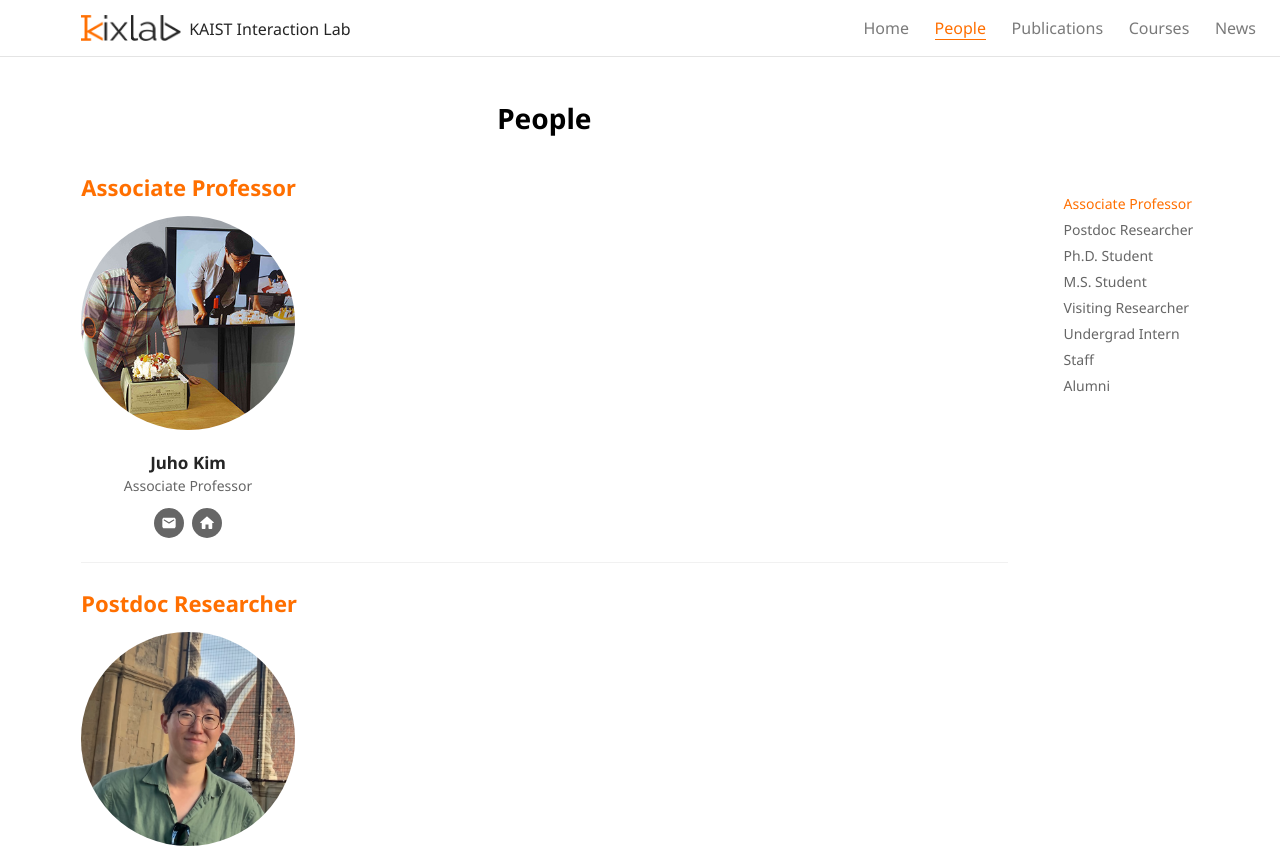
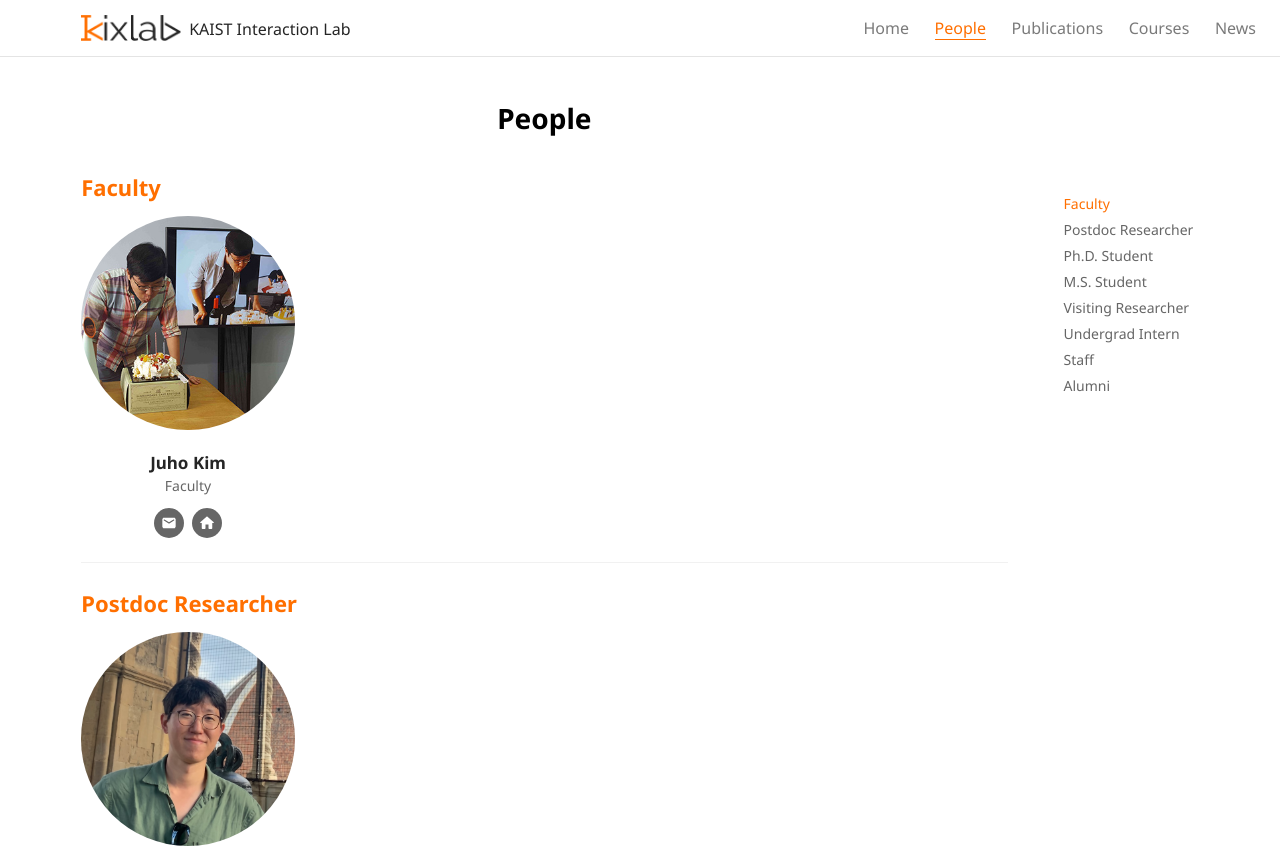
Before and after one commit to uhcsed/uhcsed.github.io, a Next.js app: page /people in a window 1280 px wide. Shown: the top 848 px of the page. Built offline with nearby package versions, Linux system fonts and the light colour scheme.

Commit message:
member info update (#110)

```diff
--- a/src/data/members.ts
+++ b/src/data/members.ts
@@ -1,5 +1,5 @@
 export const KixlabPositions = [
-  'Associate Professor',
+  'Faculty',
   'Postdoc Researcher',
   'Ph.D. Student',
   'M.S. Student',
@@ -173,7 +173,7 @@ export const MEMBERS = {
     firstName: 'Juho',
     lastName: 'Kim',
     email: 'juhokim@kaist.ac.kr',
-    kixlabPosition: 'Associate Professor',
+    kixlabPosition: 'Faculty',
     img: 'juhokim.jpg',
     site: 'http://juhokim.com/',
     startYear: 2016,
@@ -435,6 +435,7 @@ export const MEMBERS = {
     endSeason: 'Fall',
     isAlumni: true,
     affiliation: 'KAIST',
+    currentPosition: 'Engineer at SkillBench',
   },
   shahnozayadgarova: {
     firstName: 'Shahnoza',
@@ -703,6 +704,7 @@ export const MEMBERS = {
   eunjeongkang: {
     firstName: 'Eun Jeong',
     lastName: 'Kang',
+    affiliation: 'Sogang University',
     currentPosition: 'Ph.D. Student at Cornell University',
     kixlabPosition: 'Visiting Researcher',
     isAlumni: true,
@@ -741,7 +743,7 @@ export const MEMBERS = {
     firstName: 'Mina',
     lastName: 'Huh',
     currentPosition: 'Ph.D. Student at University of Texas, Austin',
-    kixlabPosition: 'Undergrad Intern',
+    kixlabPosition: 'Visiting Researcher',
     isAlumni: true,
     site: 'https://minahuh.com/',
     startYear: 2020,
@@ -846,7 +848,7 @@ export const MEMBERS = {
     endYear: 2020,
     endSeason: 'Spring',
     site: 'https://jisoolee0123.github.io/',
-    currentPosition: 'UX Lead & ML engineer at Beeble',
+    currentPosition: 'Co-founder at Beeble',
   },
   artithakur: {
     firstName: 'Arti',
@@ -944,7 +946,7 @@ export const MEMBERS = {
     startSeason: 'Spring',
     endYear: 2024,
     endSeason: 'Winter',
-    currentPosition: 'Ringle',
+    affiliation: 'Ringle',
   },
   saharadmoni: {
     firstName: 'Sahar',
@@ -953,7 +955,7 @@ export const MEMBERS = {
     isAlumni: true,
     startSeason: 'Winter',
     startYear: 2024,
-    currentPosition: 'Technion',
+    affiliation: 'Technion',
   },
   yuewenyang: {
     firstName: 'Yuewen',
@@ -962,7 +964,7 @@ export const MEMBERS = {
     isAlumni: true,
     startSeason: 'Winter',
     startYear: 2024,
-    currentPosition: 'Cornell Tech',
+    affiliation: 'Cornell Tech',
   },
   gionnievelim: {
     firstName: 'Gionnieve',
@@ -973,6 +975,7 @@ export const MEMBERS = {
     startSeason: 'Winter',
     endYear: 2023,
     endSeason: 'Summer',
+    affiliation: 'SUTD',
     currentPosition: 'Ph.D. Student at SUTD',
   },
   tonijankeithmonserrat: {
@@ -983,7 +986,9 @@ export const MEMBERS = {
     startSeason: 'Summer',
     startYear: 2019,
     currentPosition: 'Ph.D. Researcher at UPLB',
-  },
+    affiliation: 'UPLB',
+  },
+
   simonperrault: {
     firstName: 'Simon',
     lastName: 'Perrault',
@@ -993,6 +998,7 @@ export const MEMBERS = {
     startSeason: 'Summer',
     endYear: 2018,
     endSeason: 'Fall',
+    affiliation: 'SUTD',
     currentPosition: 'Assistant Professor at Singapore University of Technology and Design',
     site: 'https://istd.sutd.edu.sg/people/faculty/simon-perrault',
   },
@@ -1005,6 +1011,7 @@ export const MEMBERS = {
     startSeason: 'Summer',
     endYear: 2018,
     endSeason: 'Summer',
+    affiliation: 'UW',
     currentPosition: 'Assistant Professor at George Mason University',
     site: 'http://rayhong.net/?i=1',
   },
@@ -1017,6 +1024,7 @@ export const MEMBERS = {
     startSeason: 'Winter',
     endYear: 2018,
     endSeason: 'Spring',
+    affiliation: 'University of Trento',
     currentPosition: 'Ph.D. Researcher at University of Trento',
   },
   khanhduyle: {
@@ -1205,6 +1213,7 @@ export const MEMBERS = {
     startSeason: 'Fall',
     startYear: 2022,
     affiliation: 'KAIST',
+    currentPosition: 'Engineer at SkillBench',
     site: 'https://thestar.notion.site/e6f6b641bd8f493085e5f044182dcae3',
   },
   sangkyungkwak: {
@@ -1334,6 +1343,7 @@ export const MEMBERS = {
     endYear: 2021,
     endSeason: 'Fall',
     affiliation: 'KAIST',
+    currentPosition: 'AI Product Manager atStudio XID',
   },
   seokhunjeong: {
     firstName: 'Seokhun',
@@ -1374,7 +1384,7 @@ export const MEMBERS = {
     lastName: 'Lee',
     kixlabPosition: 'Undergrad Intern',
     isAlumni: true,
-    currentPosition: 'Ph.D Stuent at Virginia Tech',
+    currentPosition: 'Ph.D. Student at Virginia Tech',
     startYear: 2020,
     startSeason: 'Fall',
     endYear: 2021,
@@ -1539,6 +1549,7 @@ export const MEMBERS = {
     startSeason: 'Summer',
     startYear: 2020,
     affiliation: 'KAIST',
+    currentPosition: 'Researcher at Wikimedia Foundation',
   },
   eunseochoi: {
     firstName: 'Eunseo',
@@ -1622,6 +1633,7 @@ export const MEMBERS = {
     endYear: 2020,
     endSeason: 'Winter',
     affiliation: 'R V College of Engineering, India',
+    currentPosition: 'Ph.D. Student at Northeastern University',
     site: 'https://nix07.github.io/',
   },
   taehyeonan: {
@@ -1690,6 +1702,7 @@ export const MEMBERS = {
     endYear: 2019,
     endSeason: 'Summer',
     affiliation: 'DGIST',
+    currentPosition: 'Co-founder & CTO at Companoid Labs',
     site: 'https://www.harooo.com/terminal',
   },
   jimmywei: {
@@ -1722,7 +1735,7 @@ export const MEMBERS = {
     endYear: 2019,
     endSeason: 'Spring',
     affiliation: 'CAU',
-    currentPosition: 'M.S. Student at KAIST Graduate School of AI',
+    currentPosition: 'Researcher at Twelve Labs',
   },
   juanlee: {
     firstName: 'Juan',
@@ -1832,7 +1845,7 @@ export const MEMBERS = {
     endYear: 2017,
     endSeason: 'Fall',
     affiliation: 'KAIST',
-    currentPosition: 'Software Engineer at NAVER',
+    currentPosition: 'Software Engineer at Pinterest',
   },
   beomsukim: {
     firstName: 'Beomsu',
@@ -1855,6 +1868,7 @@ export const MEMBERS = {
     endYear: 2017,
     endSeason: 'Fall',
     affiliation: 'KAIST',
+    currentPosition: 'Backend Engineer at Coupang',
   },
   jonghyukjung: {
     firstName: 'Jonghyuk',
@@ -1880,13 +1894,14 @@ export const MEMBERS = {
   },
   suhwanlee: {
     firstName: 'Suhwan',
-    lastName: 'Lee',
+    lastName: 'Jee',
     kixlabPosition: 'Undergrad Intern',
     isAlumni: true,
     startSeason: 'Summer',
     startYear: 2017,
     affiliation: 'KAIST',
     site: 'https://suhwan.dev/',
+    currentPosition: 'Backend Engineer at Rapport Labs',
   },
   amyhan: {
     firstName: 'Amy',
@@ -1927,7 +1942,7 @@ export const MEMBERS = {
     endYear: 2017,
     endSeason: 'Spring',
     affiliation: 'NTHU',
-    currentPosition: 'M.S. Student at NTHU',
+    currentPosition: 'Engineer at SkillBench',
   },
   hyungwookim: {
     firstName: 'Hyungwoo',
```
